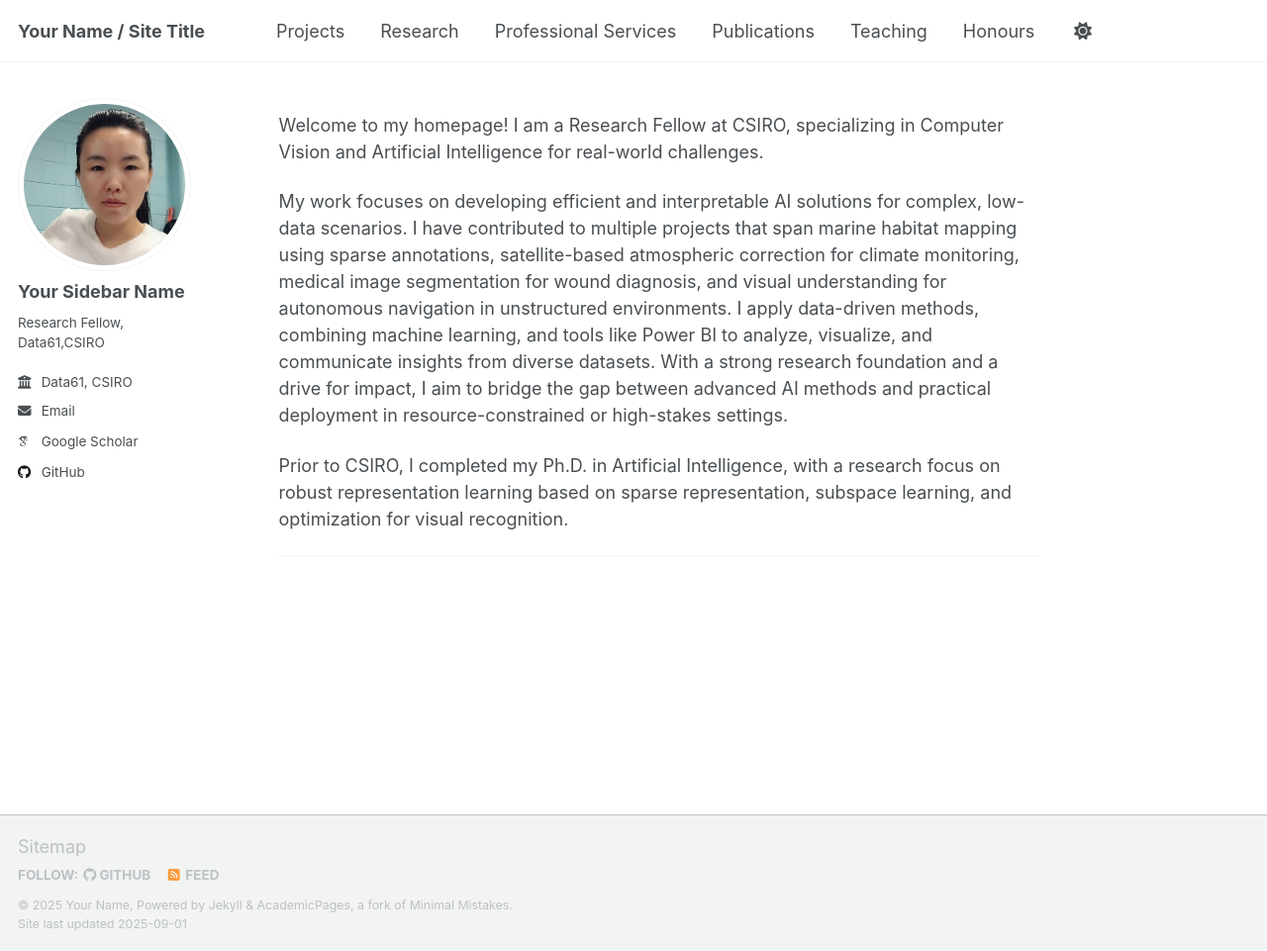
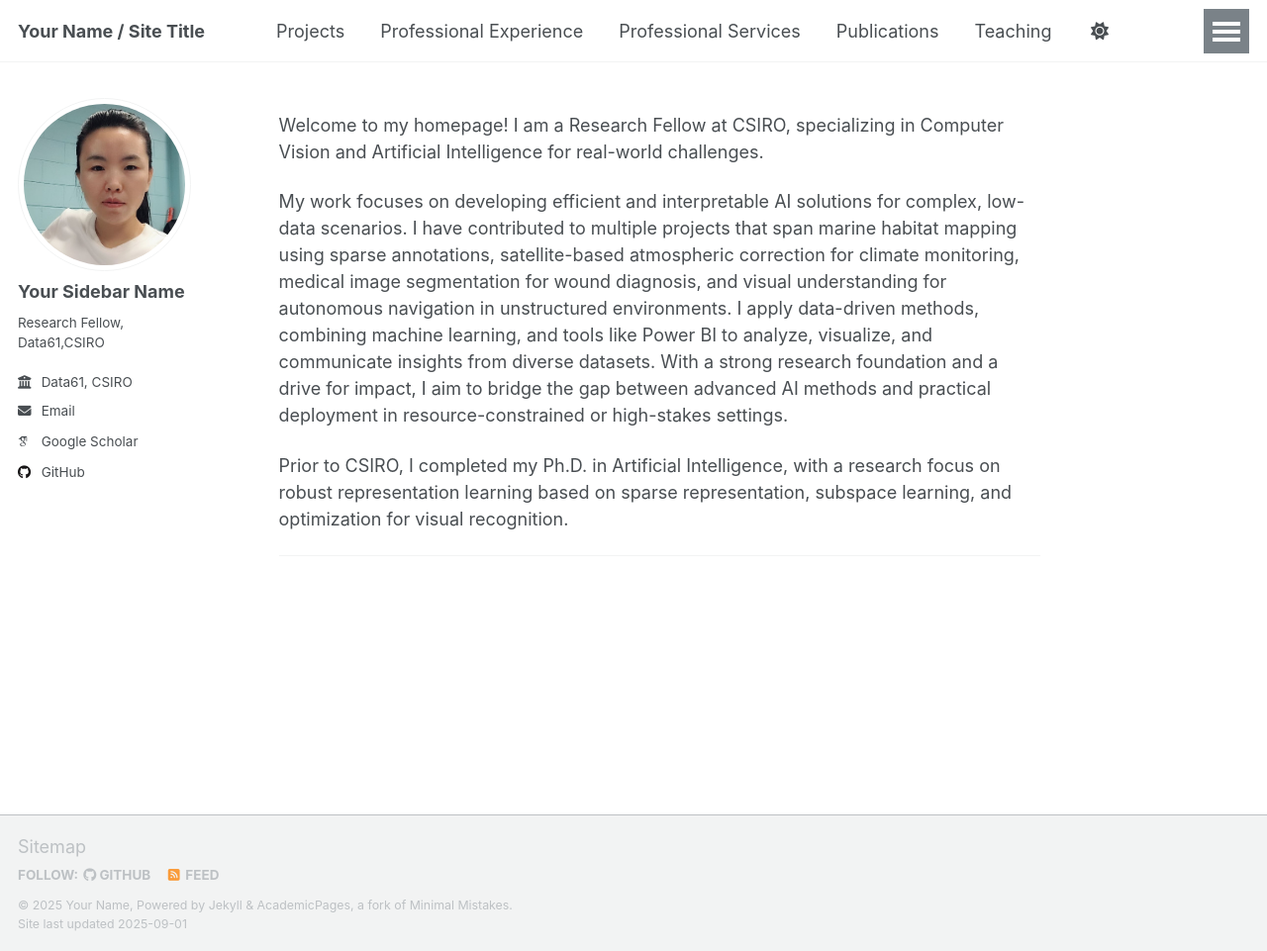
Before and after one commit to Miaohua9/Miaohua9.github.io, a Jekyll site: the page built from _pages/about.md, in a window 1280 px wide and 961 px high. Shown: the whole window at 99% size. Built offline with Jekyll 4.4.1, drawn with Linux system fonts in a browser that asks for light colours; some web fonts are replaced; a script that is not in the unit is left out.

Commit message:
Update navigation.yml

```diff
--- a/_data/navigation.yml
+++ b/_data/navigation.yml
@@ -11,8 +11,8 @@ main:
   - title: "Projects"
     url: /projects/
 
-  - title: "Research"
-    url: /research/
+  - title: "Professional Experience"
+    url: /experience/
 
   - title: "Professional Services"
     url: /portfolio/
```
